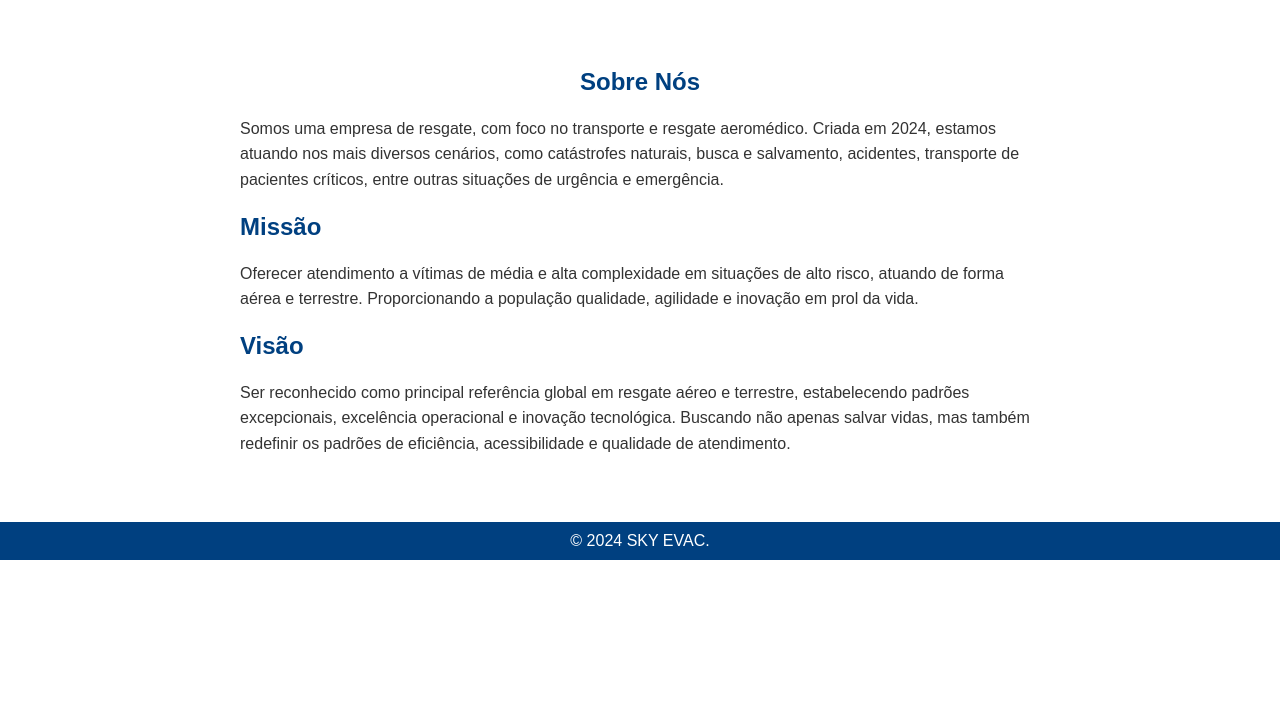
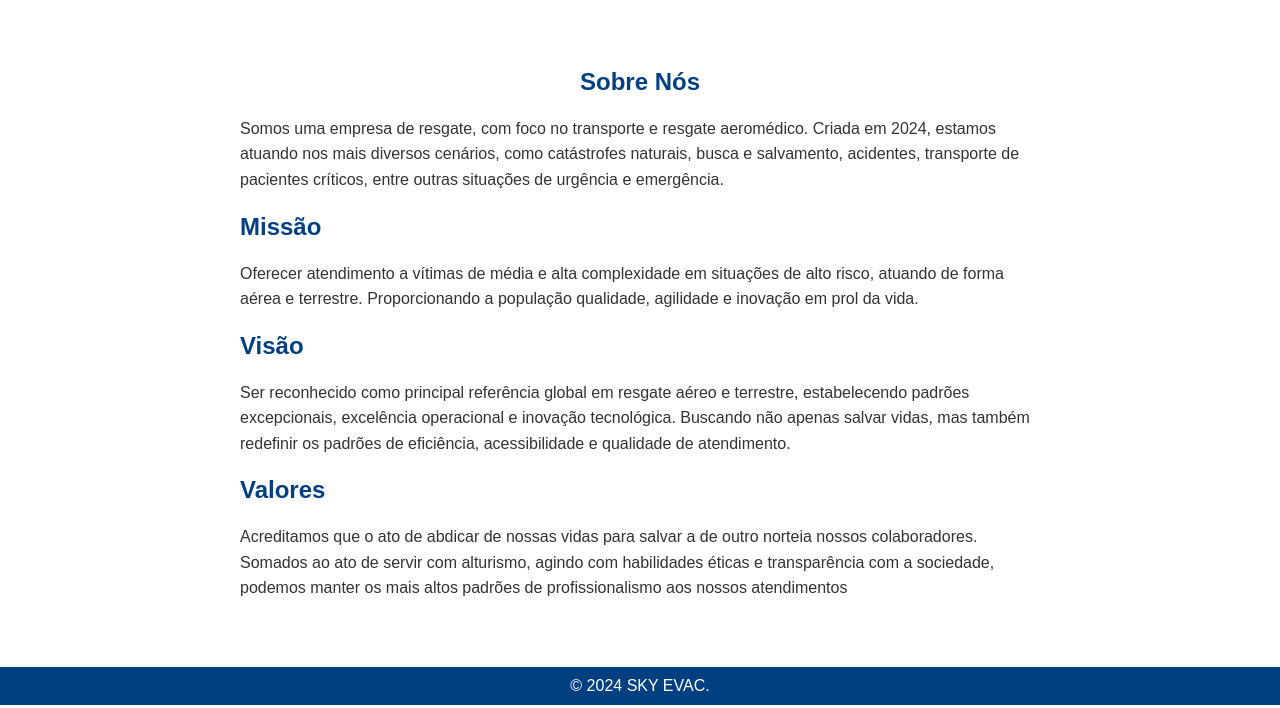
Before and after one commit to Uugoh/Sky-Evac, a plain HTML site: page sobre.html in a window 1280 px wide. Shown: the part 92-800 px from the top of the page. Drawn offline with Linux system fonts and the light colour scheme.

Commit message:
sobre.html

```diff
--- a/sobre.html
+++ b/sobre.html
@@ -36,6 +36,9 @@
                 <p>Ser reconhecido como principal referência global em resgate aéreo e terrestre, estabelecendo padrões excepcionais, excelência operacional e inovação tecnológica.
                     Buscando não apenas salvar vidas, mas também redefinir os padrões de eficiência, acessibilidade e qualidade de atendimento.</p>
 
+                    <h2>Valores</h2>
+                <p>Acreditamos que o ato de abdicar de nossas vidas para salvar a de outro norteia nossos colaboradores.
+                    Somados ao ato de servir com alturismo, agindo com  habilidades éticas e transparência com a sociedade, podemos manter os mais altos padrões de profissionalismo aos nossos atendimentos</p>
             </div>
         </section>
     </main>
```
